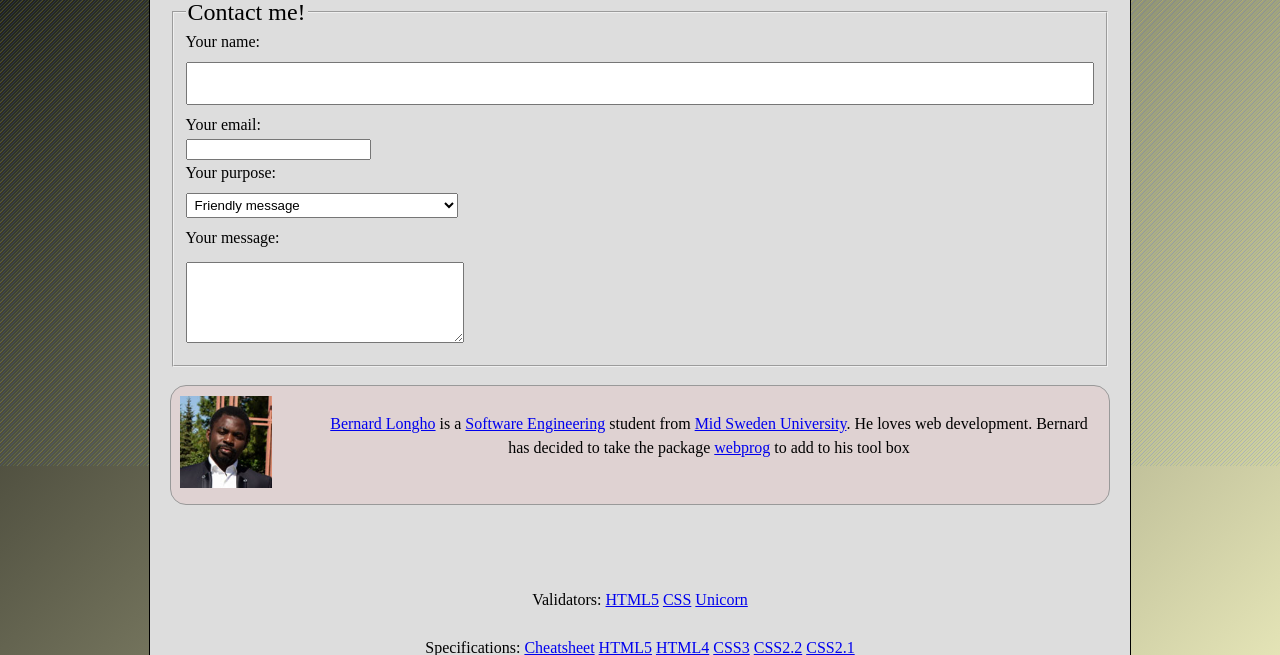
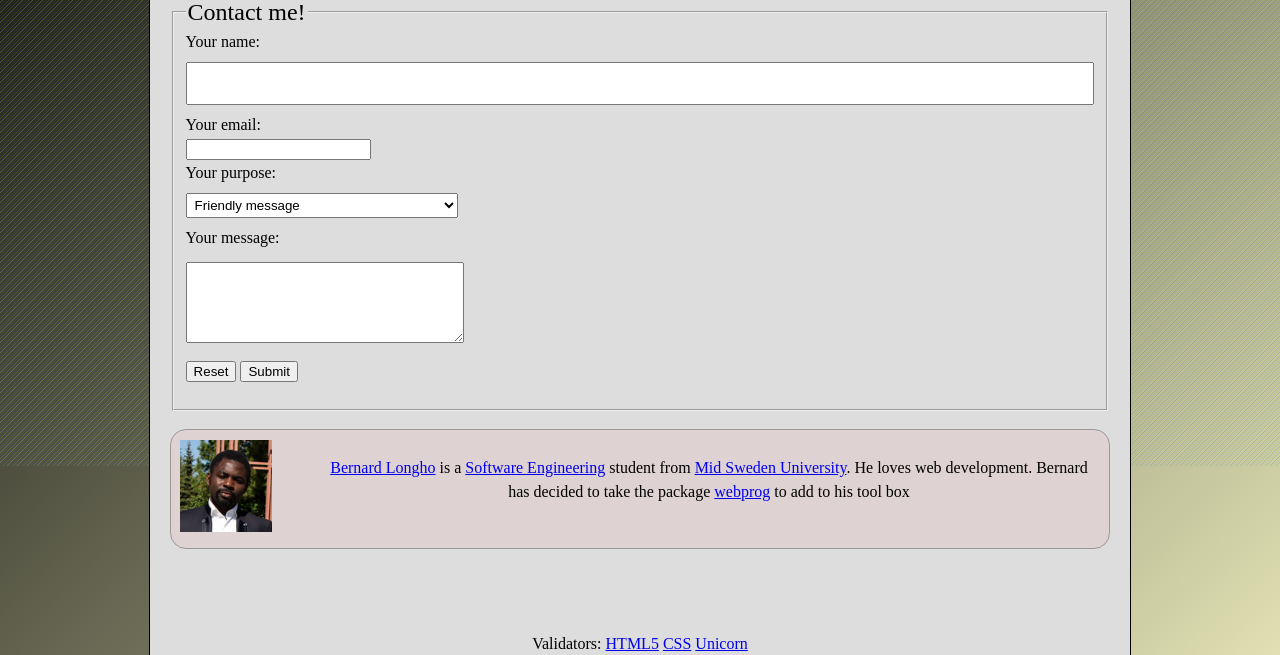
Before and after one commit to blongho/dbwebb-courses, a PHP site: page /contact.php in a window 1280 px wide. Shown: the part 334-989 px from the top of the page. Run offline with PHP 8.4, Linux system fonts and the light colour scheme.

Commit message:
Lab3 done

```diff
--- a/htmlphp/kmom02/me2/contact.php
+++ b/htmlphp/kmom02/me2/contact.php
@@ -12,7 +12,7 @@ include("incl/header.php");
         <header>
             <h3>Fill the form below to get to me</h3>
         </header>
-        <form>
+        <form name="contact-form" id="contact-form">
             <fieldset>
                 <legend>Contact me!</legend>
                 <label for="name">Your name: </label>
@@ -27,6 +27,11 @@ include("incl/header.php");
                 </select>
                 <label for="message">Your message: </label>
                 <textarea id="message"></textarea>
+                <p id="clear-submit">
+                    <input type="button" value="Reset" id="btn-reset">
+                    <input type="button" value="Submit" id="btn-submit">
+                    <span id="not-action"></span>
+                </p>
             </fieldset>
         </form>
         <footer>
--- a/htmlphp/kmom03/lab3/answer.php
+++ b/htmlphp/kmom03/lab3/answer.php
@@ -432,7 +432,8 @@ echo $dbwebb->assertEqual("4.3", $ANSWER, false);
 $countries = explode(", ", "Sweden, Brazil, China, Australia, Canada");
 
 
-function getContinent(string $country): string {
+function getContinent(string $country): string
+{
     switch ($country) {
         case "Sweden":
             return "Europe";
@@ -477,7 +478,8 @@ echo $dbwebb->assertEqual("5.1", $ANSWER, false);
  * Write your code below and put the answer into the variable ANSWER.
  */
 
-function getContinentMultiCase(string $country): string {
+function getContinentMultiCase(string $country): string
+{
     switch ($country) {
         case "Sweden":
         case "Denmark":
```
Also changed, not shown: htmlphp/kmom02/me2/about.php (+9 -4 lines).
